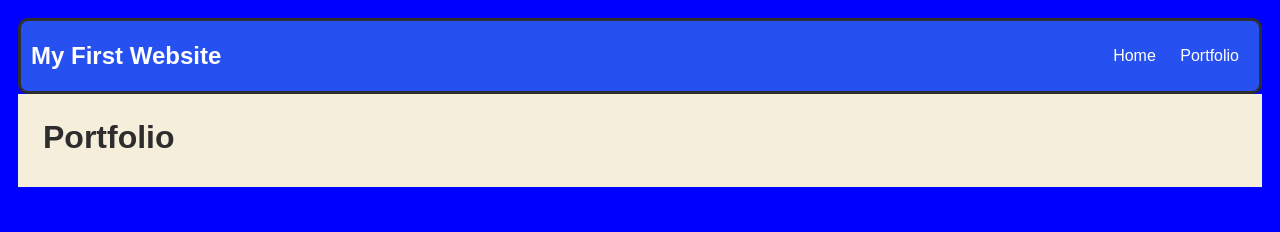
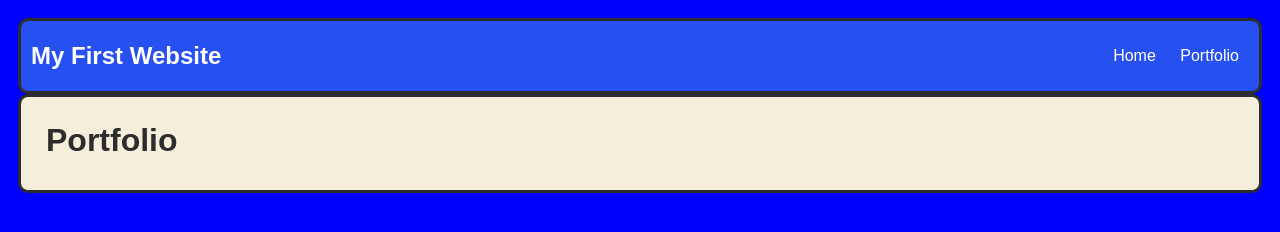
Before and after one commit to tdavidng811/tdavidng811.github.io, a plain HTML site: page portfolio.html in a window 1280 px wide. Drawn offline with nearby package versions, Linux system fonts and the light colour scheme; no server answers.

Commit message:
add portfolio.html file

```diff
--- a/portfolio.html
+++ b/portfolio.html
@@ -50,6 +50,8 @@
             main {
                 background: rgb(245, 238,219);
                 display: flex;
+                border: solid;
+                border-radius: 10px;
             }
             .content {
                 flex: 1;
```
